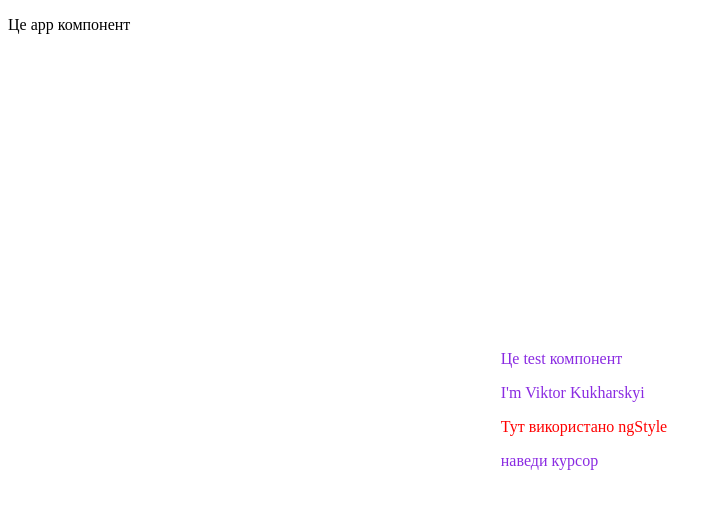
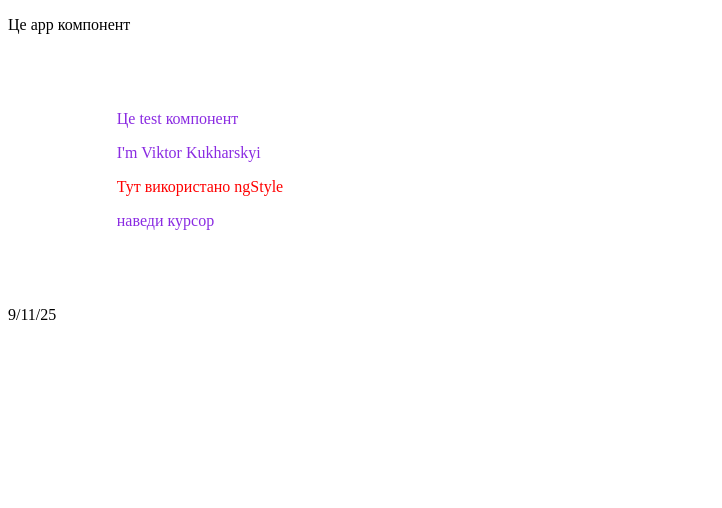
Before and after one commit to Filbertik/Angular_test, an Angular app in the folder int_master/: page / in a window 1280 px wide. Shown: the top 508 px of the page, without its empty margins (0-722 px from the left). Built offline with nearby package versions, Linux system fonts and the light colour scheme.

Commit message:
pipes_standart

```diff
--- a/int_master/src/app/app.html
+++ b/int_master/src/app/app.html
@@ -10,6 +10,8 @@
   [childMessage]="messageFromParent"
   (messageFromChild)="getMessageFromChild($event)"
 ></app-test> -->
+
+<p>{{ today | date : 'shortDate' }}</p>
 
 <!-- * * * * * * * * * * * * * * * * * * * * * * * * * * * * * * * -->
 <!-- * * * * * * * * * * * The content below * * * * * * * * * * * -->
--- a/int_master/src/app/app.ts
+++ b/int_master/src/app/app.ts
@@ -1,16 +1,36 @@
 import { Component, signal } from '@angular/core';
 import { RouterOutlet } from '@angular/router';
 import { Test } from './components/test/test';
+import { DatePipe } from '@angular/common';
 
 @Component({
   selector: 'app-root',
-  imports: [RouterOutlet, Test],
+  standalone: true,
+  imports: [RouterOutlet, Test, DatePipe], // ✅ додано DatePipe
   templateUrl: './app.html',
-  styleUrl: './app.scss',
+  styleUrls: ['./app.scss'], // ✅ виправлено styleUrls
 })
 export class App {
   protected readonly title = signal('int_master');
   messageFromParent = 'Я твій батько';
-  // messageFromChild?: string; // 👈 додав
   messageFromChild = '';
+  today = new Date(); // ✅ звичайна дата
 }
+
+// import { Component, signal } from '@angular/core';
+// import { RouterOutlet } from '@angular/router';
+// import { Test } from './components/test/test';
+
+// @Component({
+//   selector: 'app-root',
+//   imports: [RouterOutlet, Test, DatePipe],
+//   templateUrl: './app.html',
+//   styleUrls: './app.scss',
+// })
+// export class App {
+//   protected readonly title = signal('int_master');
+//   messageFromParent = 'Я твій батько';
+//   // messageFromChild?: string; // 👈 додав
+//   messageFromChild = '';
+//   today = new Date();
+// }
--- a/int_master/src/app/components/test/test.scss
+++ b/int_master/src/app/components/test/test.scss
@@ -3,8 +3,8 @@
   flex-direction: column;
   justify-content: center;
   align-items: center;
-  height: 90vh;
-  width: 90vw;
+  height: 30vh;
+  width: 30vw;
 }
 
 p {
--- a/int_master/src/app/components/test/test.ts
+++ b/int_master/src/app/components/test/test.ts
@@ -22,6 +22,8 @@ export class Test {
   isClickedState: boolean = false;
 
   inputText: string = ``;
+
+  today = new Date();
 
   //======================
   @Input() childMessage: string = '';
```
